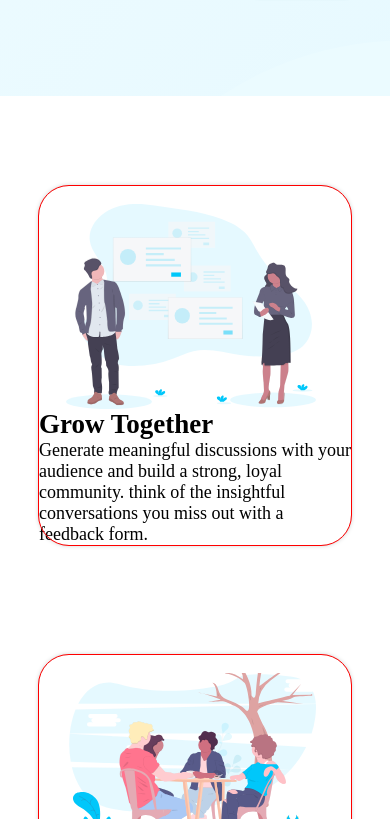
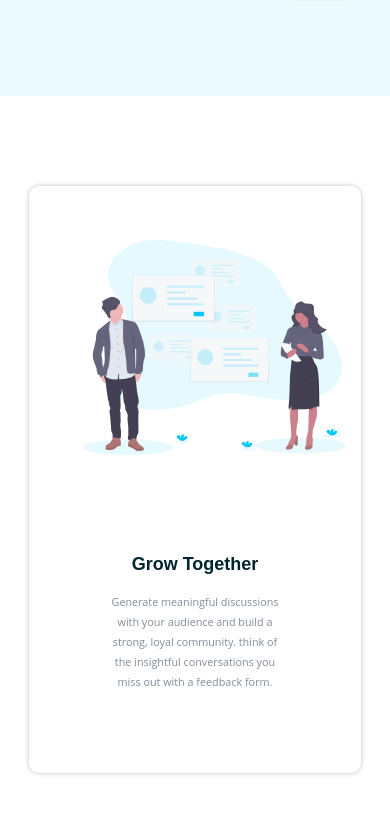
Before and after one commit to maebashiiceoctopus/Huddle-Landing-Page, a plain HTML site: page Index.html in a window 390 px wide. Shown: the part 945-1764 px from the top of the page. Drawn offline with Linux system fonts and the light colour scheme.

Commit message:
Css grid y responsive
se crea un css grid row para los contenedores y adicionalmente se utiliza flexbox en los contenedores hijo, se modifica tambien el diseño responsive para movil

```diff
--- a/css/landingresp.css
+++ b/css/landingresp.css
@@ -136,25 +136,23 @@ body {
 .caja {
     display: flex;
     flex-direction: row;
+    justify-content: space-between;
     width: 85%;
-    vertical-align: center;
     border-radius: 10px;
     margin: 0 auto;
     margin-top: 5em;
     margin-bottom: 1.125em;
     box-shadow: var(--box-sh-1);
-    outline: 1px solid red;
 
 }
 
 .texto-cajas {
     outline: 1px solid red;
-
-    margin: 2.5em;
-    margin-top: 4em;
-    padding: 2em;
-    width: 90%;
+    padding-top: 5.5em;
+    width: 40%;
     line-height: 20px;
+    margin-left: 4em;
+    margin-right:
 }
 
 .texto-cajas h2 {
@@ -174,14 +172,69 @@ body {
 
 }
 
-
+.caja-img {
+    width: 30%;
+    margin: 1em;
+    margin-left: 6em;
+    outline: 1px solid red;
+}
 
 .contenedor-cajas img {
     width: 100%;
     height: auto;
+
 }
 
 
+/* estilos contenido principal*/
+
+
+.contenedor-cajas {
+    display: grid;
+    grid-template-rows: repeat(auto-fit, minmax(300px, 1fr));
+    grid-gap: 1rem;
+    margin: 0 auto;
+}
+
+.caja {
+    display: flex;
+    flex-flow: row;
+    justify-content: space-between;
+
+}
+
+.texto-caja {
+
+    margin: 2.5em;
+    margin-top: 6em;
+    padding: 2em;
+    width: 60%;
+    line-height: 20px;
+}
+
+.texto-caja h2 {
+
+    font-size: var(--fs-h2);
+    font-family: var(--font-texto);
+    color: var(--color-oscuro);
+    padding-bottom: 1em;
+}
+
+.texto-caja p {
+    font-size: var(--fz-p);
+    font-family: var(--font-titulos);
+    color: var(--color-medio);
+    line-height: 20px;
+
+
+}
+
+.caja img {
+
+    align-self: center;
+    width: 50%;
+    padding: 1em;
+}
 
 
 
@@ -192,8 +245,8 @@ body {
     :root {
 
         --fs-h1: 1.125rem;
-        --fs-h2: 1.125rem;
-        --fz-p: .9rem;
+        --fs-h2: 1rem;
+        --fz-p: .6rem;
 
     }
 
@@ -255,39 +308,28 @@ body {
 
     }
 
-
-
     .caja {
-
         flex-flow: row wrap-reverse;
-        border-radius: 30px;
-        width: 80%;
-    }
-
-    .texto-cajas {
-        padding-top: 1em;
-        text-align: center;
-        width: 80%;
-        padding: 0;
-        margin: 1em;
-        margin-left: 3em;
-        padding: 2em;
-        line-height: 20px;
 
 
     }
 
+    .caja img {
 
-    .contenedor-cajas img {
-        width: 80%;
-        max-width: 400px;
-        height: auto;
-        margin-left: 1.5em;
-        margin-right: 1.5em;
-        margin-top: 1em;
+
+        width: 90%;
+        margin:2em;
+    }
+
+    .texto-caja {
+
+        margin-top: 0.5em;
+       text-align: center;
+        width: 90%;
+        line-height: 20px;
+    }
 
 
 
 
-    }
 }
```
